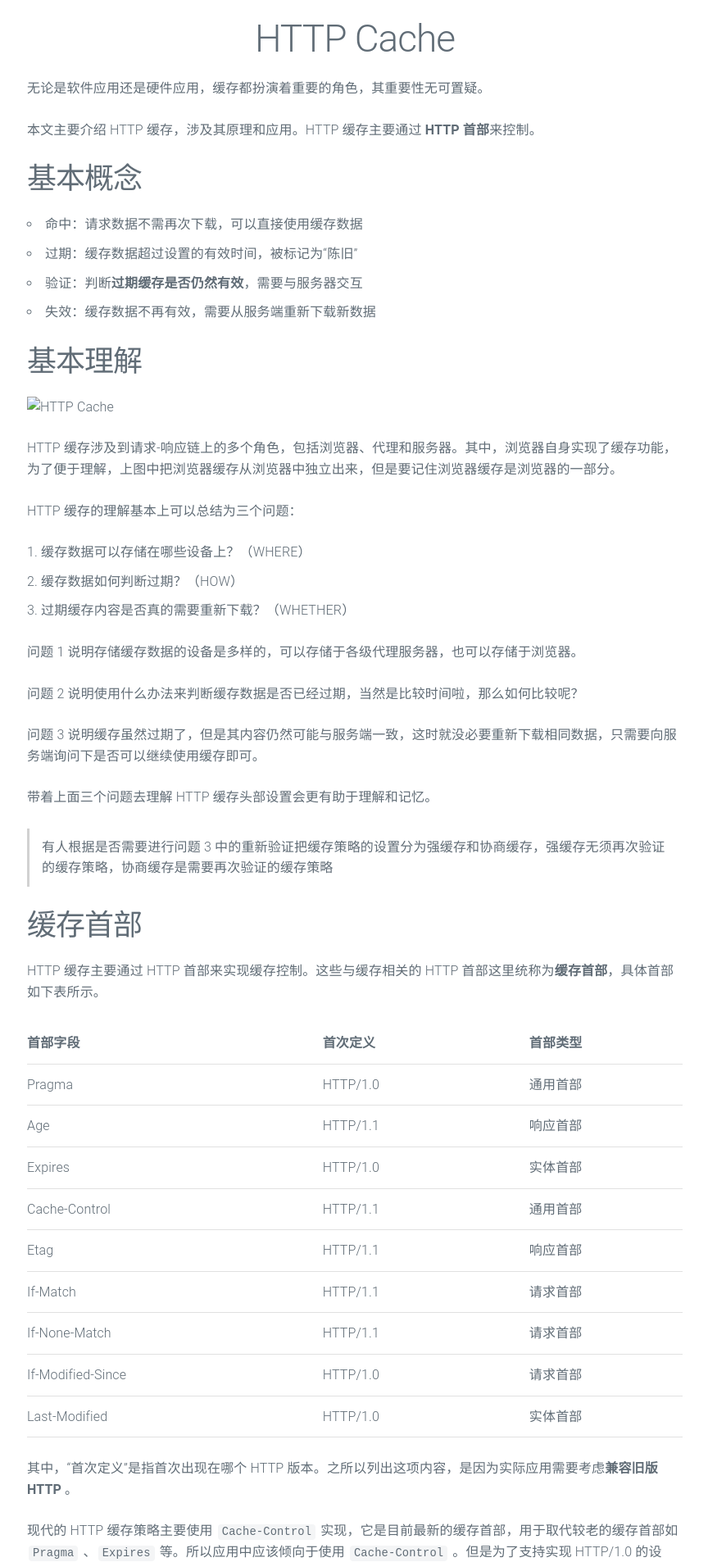
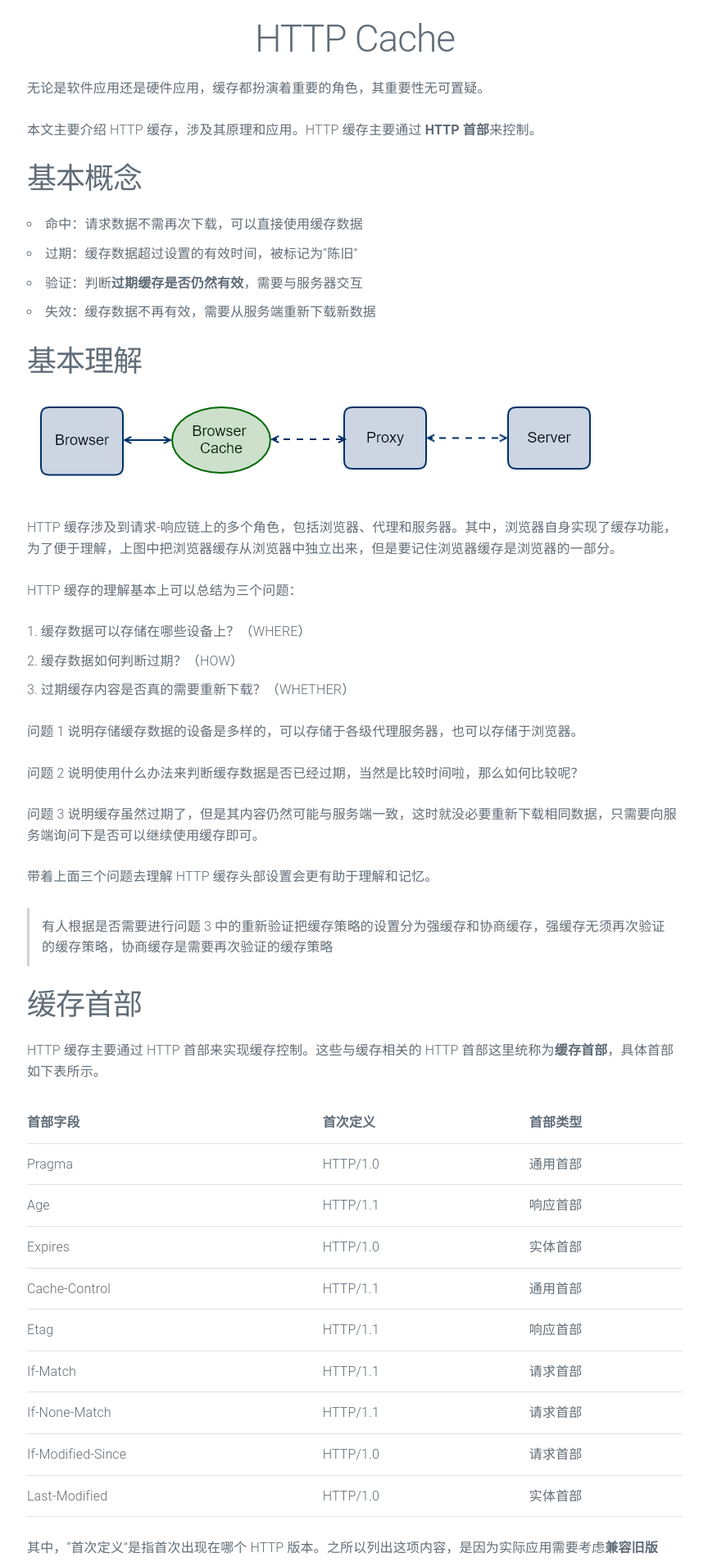
Before and after one commit to mmzhong/mmzhong.github.io, a Jekyll site: the page built from _posts/2017-11-25-http-cache.md, in a window 1280 px wide. Shown: the top 1906 px of the page at 82% size, without its empty margins (207-1071 px from the left). Built offline with Jekyll 4.4.1, drawn with Linux system fonts in a browser that asks for light colours.

Commit message:
fix: img path

```diff
--- a/_posts/2017-11-25-http-cache.md
+++ b/_posts/2017-11-25-http-cache.md
@@ -19,7 +19,7 @@ desc: HTTP 缓存配置
 
 ## 基本理解
 
-![HTTP Cache](../img/http-cache.png)
+![HTTP Cache](/assets/img/http-cache.png)
 
 HTTP 缓存涉及到请求-响应链上的多个角色，包括浏览器、代理和服务器。其中，浏览器自身实现了缓存功能，为了便于理解，上图中把浏览器缓存从浏览器中独立出来，但是要记住浏览器缓存是浏览器的一部分。
 
```
